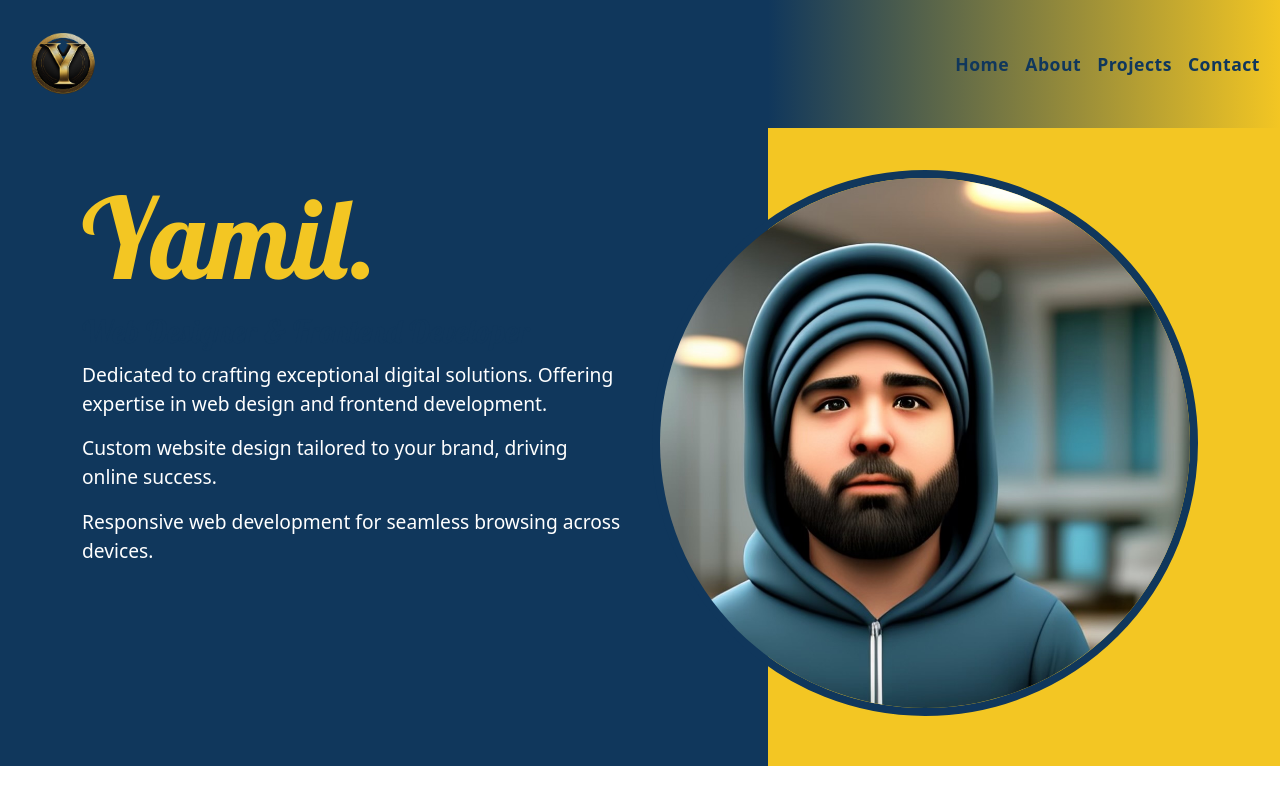
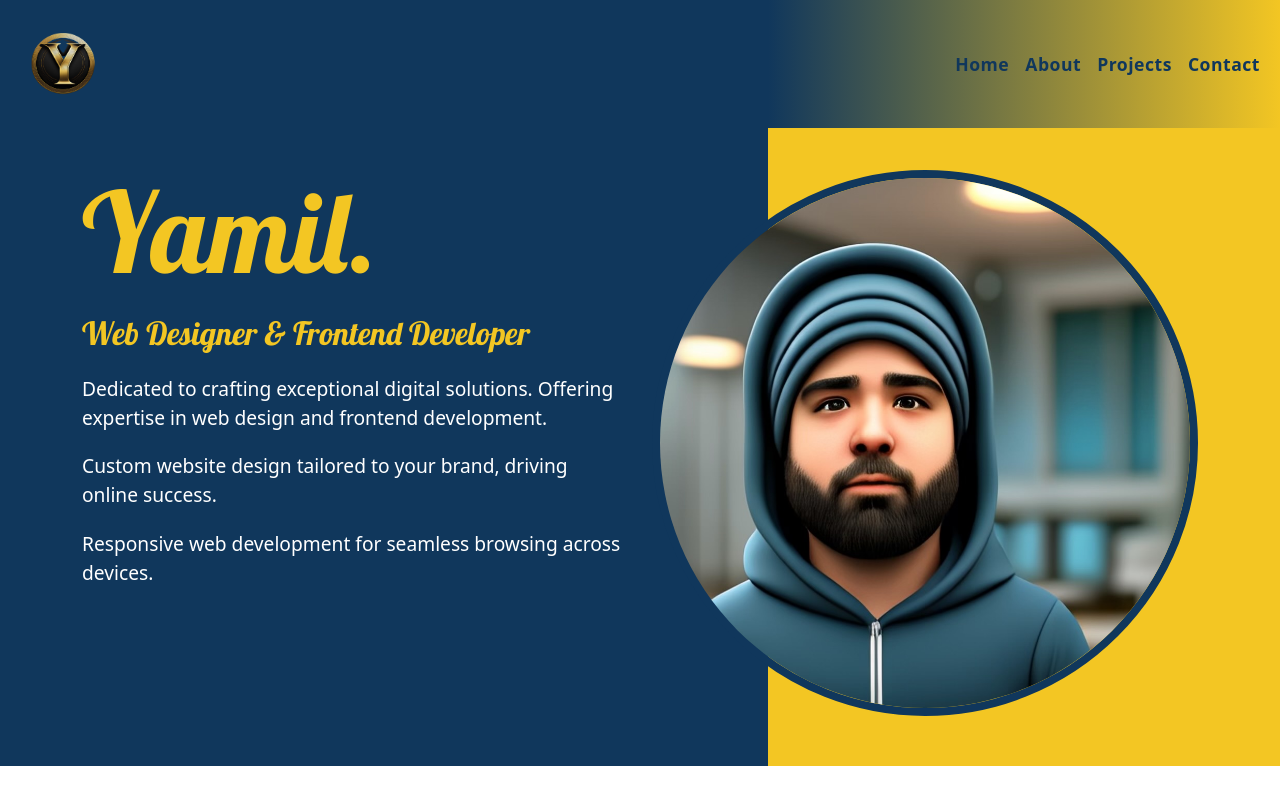
Before and after one commit to YamilVillegas/Yamil-Portfolio, a React (Create React App) app: page / in a window 1280 px wide. Shown: the top 800 px of the page. Built offline with nearby package versions, Linux system fonts and the light colour scheme.

Commit message:
Fixed h2 hero color

```diff
--- a/src/App.css
+++ b/src/App.css
@@ -60,7 +60,7 @@ h2 {
 }
 
 .navbar-dark .navbar-nav .nav-link:hover {
-  color: #f3c623 !important; /* Optional: change color on hover */
+  color: white !important; /* Optional: change color on hover */
   text-decoration: underline; /* Optional: adds underline on hover */
 }
 
@@ -82,12 +82,22 @@ h2 {
 .hero-section h1 {
   font-size: 7rem;
   color: #f3c623;
+  margin-bottom: 20px; /* Adds space below the main title */
+  line-height: 1.1; /* Increases space between lines in the heading */
+}
+
+.hero-section h2 {
+  font-size: 2rem;
+  color: #f3c623;
+  margin-bottom: 20px; /* Adds space below the subheading */
+  line-height: 1.3;
 }
 
 .hero-section p {
   color: #ffffff;
   font-size: 1.2rem;
-  margin-top: 10px;
+  line-height: 1.5; /* Adds more space between lines in paragraphs */
+  margin-bottom: 20px; /* Adds space below each paragraph */
 }
 
 .hero-section .image-container {
--- a/src/components/HeroSection.js
+++ b/src/components/HeroSection.js
@@ -9,7 +9,7 @@ const HeroSection = () => {
         <Row>
           <Col md={6}>
             <h1 className='name-text'>Yamil.</h1>
-            <h2>Web Designer & Frontend Developer</h2>
+            <h2 className='hero-h2'>Web Designer & Frontend Developer</h2>
             <p>Dedicated to crafting exceptional digital solutions. Offering expertise in web design and frontend development.</p>
             <p>Custom website design tailored to your brand, driving online success.</p>
             <p>Responsive web development for seamless browsing across devices.</p>
```
